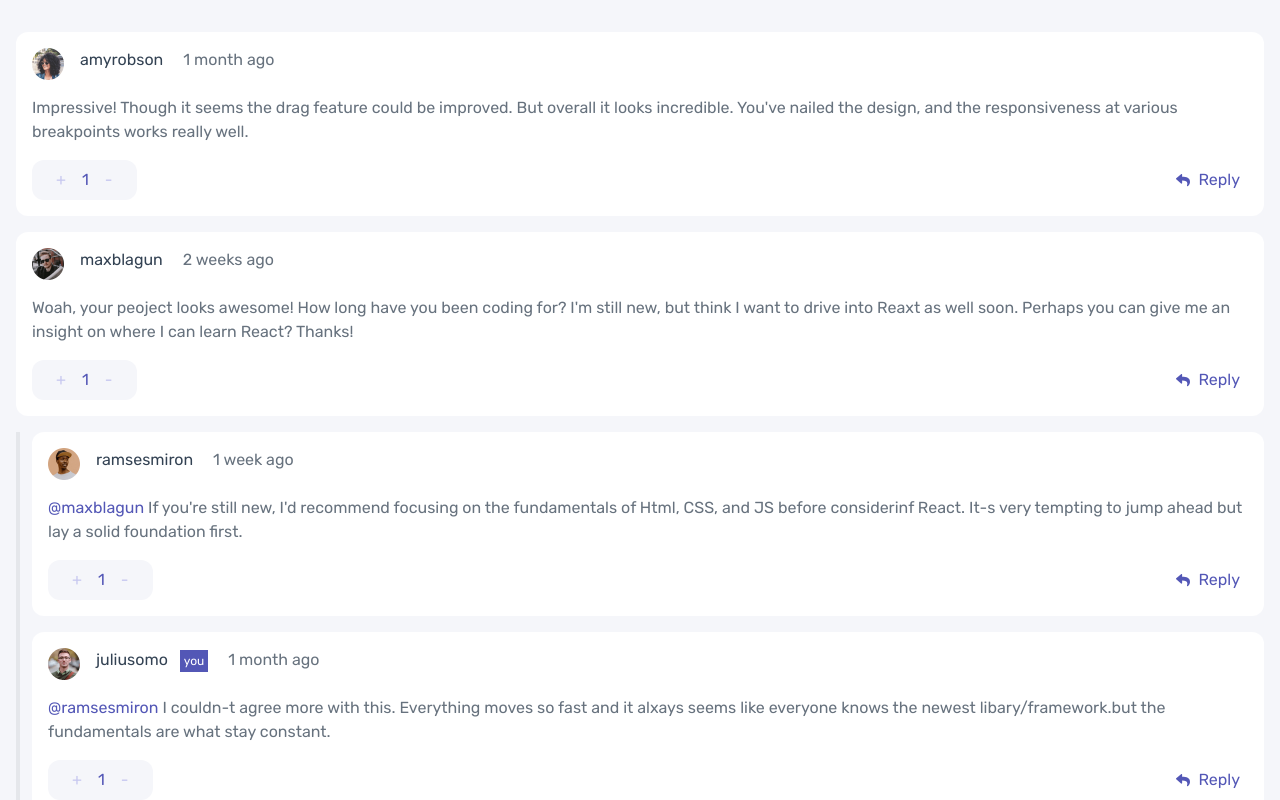
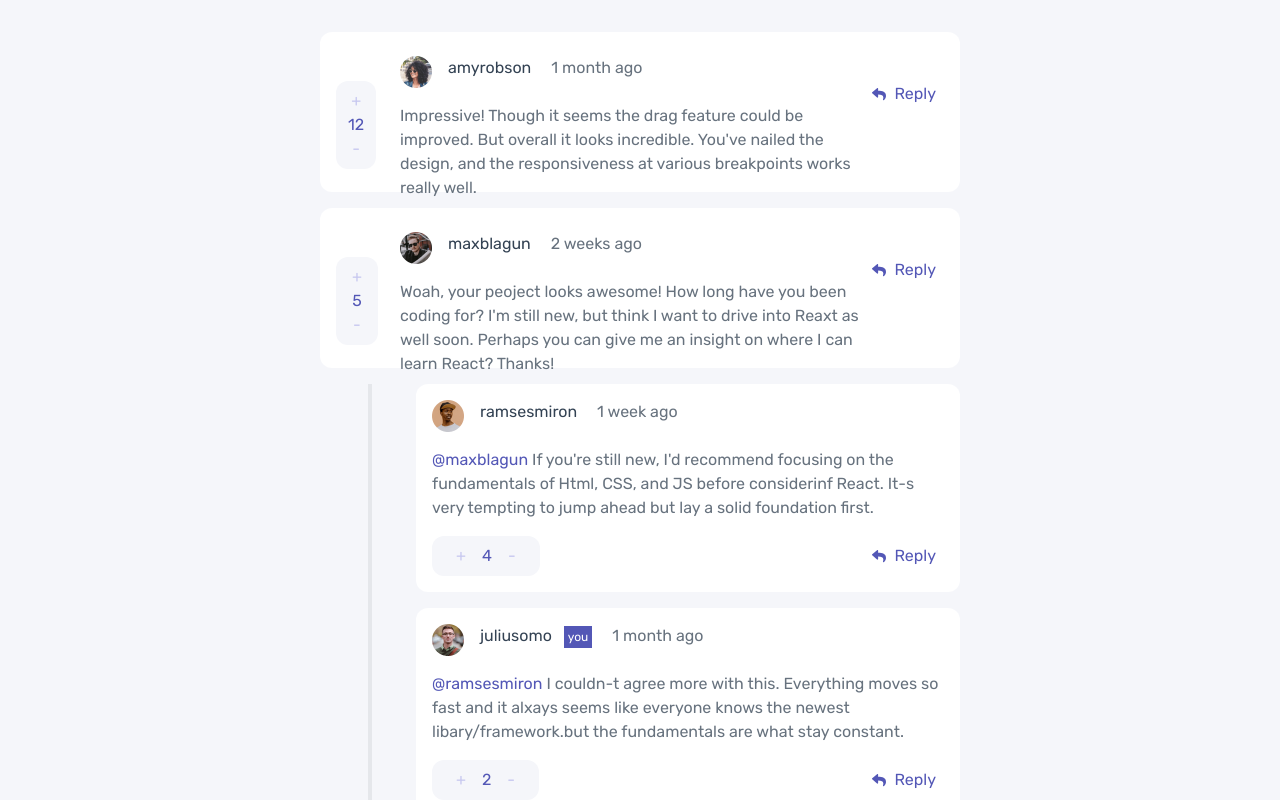
Before and after one commit to Georginio-prod/interactive-comments-section, a Vue app: page / in a window 1280 px wide. Shown: the top 800 px of the page. Built offline with nearby package versions, Linux system fonts and the light colour scheme.

Commit message:
change branch

```diff
--- a/src/components/content.vue
+++ b/src/components/content.vue
@@ -1,30 +1,164 @@
 <template>
     <div class="w-full h-auto justify-center items-center bg-[#F5F6FA]">
-        <div class="w-full flex flex-col  px-4 py-8">
+        <div class="w-full flex flex-col  px-4 py-8 lg:px-80">
 
-            <div class="bg-white px-4 py-4 rounded-xl">
-                <div class="flex ">
+            <div class="bg-white px-4 py-4 rounded-xl lg:pt-6 lg:h-40">
+                <div class="flex lg:px-16 ">
                     <img src="/public/avatars/image-amyrobson.png" alt="avatar" class="w-8 h-8">
                     <p class="pl-4 text-textcol ">
                         amyrobson <span class="text-textdes pl-4">1 month ago</span>
                     </p>
                 </div>
+                <div class=" pt-4 text-textdes ">
+                    <p class="lg:px-16">
+                        {{ msg }}
+                    </p>
+                    <div class="flex justify-between items-center">
+                        <div
+                            class="bg-bgcol flex rounded-xl mt-4 lg:flex lg:flex-col lg:items-center lg:justify-center lg:-translate-y-[135px]">
+                            <p class="px-6 py-2 lg:flex lg:flex-col lg:px-3 lg:items-center lg:justify-center ">
+                                <button @click="conteur++" key="bA" class="pr-4 text-btn lg:pr-0">+</button>
+                                <span class="text-num pr-4 lg:pr-0">{{ conteur }}</span>
+                                <button @click="conteur--" key="bB" class="text-btn lg:pr-0">-</button>
+                            </p>
+                        </div>
+
+                        <div class="flex items-center mt-4 ">
+                            <div v-if="!visible" class="flex items-center lg:transform lg:-translate-y-[166px]">
+                                <img src="/public/icon-reply.svg" alt="" class="mx-auto">
+                                <button @click="visible = true" class="text-num p-2">
+                                    Reply
+                                </button>
+                            </div>
+                            <div v-else class="flex flex-col items-center lg:transform lg:-translate-y-[166px]">
+                                <div class="flex items-center">
+                                    <img src="/public/icon-delete.svg" alt="">
+                                    <button class="p-2 text-sup">
+                                        Delete
+                                    </button>
+                                    <img src="/public/icon-edit.svg" alt="" class="pl-3">
+                                    <button class="p-2 text-num ">
+                                        Edit
+                                    </button>
+                                </div>
+
+
+                            </div>
+
+                        </div>
+                    </div>
+                </div>
+            </div>
+
+            <div class="bg-white px-4 py-4 mt-4 rounded-xl lg:pt-6 lg:h-40">
+                <div class="flex  lg:px-16">
+                    <img src="/public/avatars/image-maxblagun.png" alt="avatar" class="w-8 h-8">
+                    <p class="pl-4 text-textcol ">
+                        maxblagun <span class="text-textdes pl-4">2 weeks ago</span>
+                    </p>
+                </div>
+                <div class=" pt-4 text-textdes">
+                    <p class="lg:px-16">
+                        {{ msg1 }}
+                    </p>
+                    <div class="flex justify-between items-center">
+                        <div
+                            class="bg-bgcol flex rounded-xl mt-4 lg:flex lg:flex-col lg:items-center lg:justify-center lg:transform lg:-translate-y-[135px]">
+                            <p class="px-6 py-2 lg:flex lg:flex-col lg:px-4 lg:items-center lg:justify-center">
+                                <button @click="conteur1++" key="bA" class="pr-4 text-btn lg:pr-0">+</button>
+                                <span class="text-num pr-4 lg:pr-0">{{ conteur1 }}</span>
+                                <button @click="conteur1--" key="bB" class="text-btn lg:pr-0">-</button>
+                            </p>
+                        </div>
+
+                        <div class="flex items-center mt-4">
+                            <div v-if="!visible1" class="flex items-center  lg:transform lg:-translate-y-[166px]">
+                                <img src="/public/icon-reply.svg" alt="" class="mx-auto">
+                                <button @click="visible1 = true" class="text-num p-2">
+                                    Reply
+                                </button>
+                            </div>
+                            <div v-else class="flex flex-col items-center  lg:transform lg:-translate-y-[166px]">
+                                <div class="flex items-center">
+                                    <div>
+                                        <div v-if="!open" class="flex justify-center items-center">
+                                            <img src="/public/icon-delete.svg" alt="">
+                                            <div>
+                                                <button class="p-2 text-sup" @click="pop = true">
+                                                    Delete
+                                                </button>
+                                                <div>
+                                                    <div v-if="isPopupOpen"
+                                                        class="fixed inset-0 bg-red-300 bg-opacity-50 flex justify-center items-center">
+                                                        <div
+                                                            class="bg-white pt-9 rounded-3xl shadow-lg max-w-md w-full">
+                                                            FLDSFDLK
+                                                        </div>
+                                                    </div>
+                                                </div>
+                                            </div>
+                                            <img src="/public/icon-edit.svg" alt="" class="pl-3">
+                                            <button class="p-2 text-num" @click="open = true">
+                                                Edit
+                                            </button>
+                                        </div>
+                                        <div v-else class="flex w-full pt-5 justify-center items-center gap-4">
+                                            <div>
+                                                <img src="/public/avatars/image-juliusomo.png" alt="" class="h-6 w-6">
+                                            </div>
+                                            <div class="">
+                                                <input type="text" placeholder="Add a comment..."
+                                                    class="w-full rounded-xl h-24 pl-4  border pb-10">
+                                            </div>
+                                            <div class="flex justify-between pt-4">
+
+                                                <div>
+                                                    <button class="text-white bg-num py-3 px-4 rounded-lg"
+                                                        type="submit">
+                                                        SEND
+                                                    </button>
+                                                </div>
+                                            </div>
+                                        </div>
+                                    </div>
+
+                                </div>
+                            </div>
+
+
+                        </div>
+                    </div>
+                </div>
+            </div>
+
+            <div class="relative">
+                <div class="border-2 w-1 h-[530px]  mt-4 absolute lg:ml-12 z-10"></div>
+            </div>
+
+            <div class="bg-white px-4 py-4 mt-4 ml-4 rounded-xl lg:ml-24">
+                <div class="flex ">
+                    <img src="/public/avatars/image-ramsesmiron.png" alt="avatar" class="w-8 h-8">
+                    <p class="pl-4 text-textcol ">
+                        ramsesmiron <span class="text-textdes pl-4">1 week ago</span>
+                    </p>
+                </div>
                 <div class=" pt-4 text-textdes">
                     <p>
-                        {{ msg }}
+                        <span class="text-num">@maxblagun</span>
+                        {{ msg2 }}
                     </p>
                     <div class="flex justify-between items-center">
                         <div class="bg-bgcol flex rounded-xl mt-4">
                             <p class="px-6 py-2">
-                                <button @click="conteur++" key="bA" class="pr-4 text-btn">+</button>
-                                <span class="text-num pr-4"> {{ conteur }}</span>
-                                <button @click="conteur--" key="bB" class=" text-btn">-</button>
+                                <button @click="conteur2++" key="bA" class="pr-4 text-btn">+</button>
+                                <span class="text-num pr-4"> {{ conteur2 }}</span>
+                                <button @click="conteur2--" key="bB" class=" text-btn">-</button>
                             </p>
                         </div>
                         <div class="flex items-center mt-4">
-                            <div v-if="!visible" class="flex items-center">
+                            <div v-if="!visible2" class="flex items-center">
                                 <img src="/public/icon-reply.svg" alt="" class="mx-auto">
-                                <button @click="visible = true" class="text-num p-2">
+                                <button @click="visible2 = true" class="text-num p-2">
                                     Reply
                                 </button>
                             </div>
@@ -48,29 +182,31 @@
                 </div>
             </div>
 
-            <div class="bg-white px-4 py-4 mt-4 rounded-xl">
+            <div class="bg-white px-4 py-4 mt-4 ml-4 rounded-xl lg:ml-24">
                 <div class="flex ">
-                    <img src="/public/avatars/image-maxblagun.png" alt="avatar" class="w-8 h-8">
+                    <img src="/public/avatars/image-juliusomo.png" alt="avatar" class="w-8 h-8">
                     <p class="pl-4 text-textcol ">
-                        maxblagun <span class="text-textdes pl-4">2 weeks ago</span>
+                        juliusomo <span class="text-white bg-num p-1 text-xs ml-2"> you</span> <span
+                            class="text-textdes pl-4">1 month ago</span>
                     </p>
                 </div>
                 <div class=" pt-4 text-textdes">
                     <p>
-                        {{ msg1 }}
+                        <span class="text-num ">@ramsesmiron</span>
+                        {{ msg3 }}
                     </p>
                     <div class="flex justify-between items-center">
                         <div class="bg-bgcol flex rounded-xl mt-4">
                             <p class="px-6 py-2">
-                                <button @click="conteur++" key="bA" class="pr-4 text-btn">+</button>
-                                <span class="text-num pr-4"> {{ conteur }}</span>
-                                <button @click="conteur--" key="bB" class=" text-btn">-</button>
+                                <button @click="conteur3++" key="bA" class="pr-4 text-btn">+</button>
+                                <span class="text-num pr-4"> {{ conteur3 }}</span>
+                                <button @click="conteur3--" key="bB" class=" text-btn">-</button>
                             </p>
                         </div>
                         <div class="flex items-center mt-4">
-                            <div v-if="!visible" class="flex items-center">
+                            <div v-if="!visible3" class="flex items-center">
                                 <img src="/public/icon-reply.svg" alt="" class="mx-auto">
-                                <button @click="visible = true" class="text-num p-2">
+                                <button @click="visible3 = true" class="text-num p-2">
                                     Reply
                                 </button>
                             </div>
@@ -94,121 +230,25 @@
                 </div>
             </div>
 
-            <div class="relative">
-                <div class="border-2 w-1 h-[530px]  mt-4 absolute"></div>
-            </div>
+            <div class="text-textdes bg-white mt-4 px-4 py-4 rounded-xl z-30 lg:flex lg:gap-4">
+                <!-- Avatar en premier sur lg -->
+                <div class="flex items-center lg:order-1 translate-y-36 lg:translate-y-0 ">
+                    <img src="/public/avatars/image-juliusomo.png" alt="" class="h-8 w-8 ">
+                </div>
 
-            <div class="bg-white px-4 py-4 mt-4 ml-4 rounded-xl">
-                <div class="flex ">
-                    <img src="/public/avatars/image-ramsesmiron.png" alt="avatar" class="w-8 h-8">
-                    <p class="pl-4 text-textcol ">
-                        ramsesmiron <span class="text-textdes pl-4">1 week ago</span>
-                    </p>
+                <!-- Input en deuxième sur lg -->
+                <div class="lg:order-2 w-full">
+                    <input type="text" placeholder="Add a comment..." class="w-full rounded-xl h-24 pl-4 border pb-10">
                 </div>
-                <div class=" pt-4 text-textdes">
-                    <p>
-                        <span class="text-num">@maxblagun</span>
-                        {{ msg2 }}
-                    </p>
-                    <div class="flex justify-between items-center">
-                        <div class="bg-bgcol flex rounded-xl mt-4">
-                            <p class="px-6 py-2">
-                                <button @click="conteur++" key="bA" class="pr-4 text-btn">+</button>
-                                <span class="text-num pr-4"> {{ conteur }}</span>
-                                <button @click="conteur--" key="bB" class=" text-btn">-</button>
-                            </p>
-                        </div>
-                        <div class="flex items-center mt-4">
-                            <div v-if="!visible" class="flex items-center">
-                                <img src="/public/icon-reply.svg" alt="" class="mx-auto">
-                                <button @click="visible = true" class="text-num p-2">
-                                    Reply
-                                </button>
-                            </div>
-                            <div v-else class="flex flex-col items-center">
-                                <div class="flex items-center">
-                                    <img src="/public/icon-delete.svg" alt="">
-                                    <button class="p-2 text-sup">
-                                        Delete
-                                    </button>
-                                    <img src="/public/icon-edit.svg" alt="" class="pl-3">
-                                    <button class="p-2 text-num ">
-                                        Edit
-                                    </button>
-                                </div>
 
-
-                            </div>
-
-                        </div>
-                    </div>
+                <!-- Bouton en dernier sur lg -->
+                <div class="flex items-center pt-4 lg:order-3 float-right">
+                    <button class="text-white bg-num py-3 px-8 rounded-lg" type="submit">
+                        SEND
+                    </button>
                 </div>
             </div>
 
-            <div class="bg-white px-4 py-4 mt-4 ml-4 rounded-xl">
-                <div class="flex ">
-                    <img src="/public/avatars/image-juliusomo.png" alt="avatar" class="w-8 h-8">
-                    <p class="pl-4 text-textcol ">
-                        juliusomo <span class="text-white bg-num p-1 text-xs ml-2"> you</span> <span
-                            class="text-textdes pl-4">1 month ago</span>
-                    </p>
-                </div>
-                <div class=" pt-4 text-textdes">
-                    <p>
-                        <span class="text-num ">@ramsesmiron</span>
-                        {{ msg3 }}
-                    </p>
-                    <div class="flex justify-between items-center">
-                        <div class="bg-bgcol flex rounded-xl mt-4">
-                            <p class="px-6 py-2">
-                                <button @click="conteur++" key="bA" class="pr-4 text-btn">+</button>
-                                <span class="text-num pr-4"> {{ conteur }}</span>
-                                <button @click="conteur--" key="bB" class=" text-btn">-</button>
-                            </p>
-                        </div>
-                        <div class="flex items-center mt-4">
-                            <div v-if="!visible" class="flex items-center">
-                                <img src="/public/icon-reply.svg" alt="" class="mx-auto">
-                                <button @click="visible = true" class="text-num p-2">
-                                    Reply
-                                </button>
-                            </div>
-                            <div v-else class="flex flex-col items-center">
-                                <div class="flex items-center">
-                                    <img src="/public/icon-delete.svg" alt="">
-                                    <button class="p-2 text-sup">
-                                        Delete
-                                    </button>
-                                    <img src="/public/icon-edit.svg" alt="" class="pl-3">
-                                    <button class="p-2 text-num ">
-                                        Edit
-                                    </button>
-                                </div>
-
-
-                            </div>
-
-                        </div>
-                    </div>
-                </div>
-            </div>
-
-            <div class=" text-textdes bg-white mt-4 px-4 py-4 rounded-xl">
-                <div class="">
-                    <input type="text" placeholder="Add a comment..." class="w-full rounded-xl h-24 pl-4 border pb-10">
-                </div>
-                <div class="flex justify-between pt-4">
-                    <div>
-                        <img src="/public/avatars/image-juliusomo.png" alt="" class="h-8 w-8">
-                    </div>
-                    <div>
-                        <button class="text-white bg-num py-3 px-8 rounded-lg">
-                            SEND
-                        </button>
-                    </div>
-                </div>
-
-            </div>
         </div>
     </div>
 </template>
@@ -218,8 +258,20 @@
 export default {
     data() {
         return {
-            conteur: 1,
+            isPopupOpen: false,
+            pop: false,
+            open: false,
+            conteur: 12,
             visible: false,
+
+            conteur1: 5,
+            visible1: false,
+
+            conteur2: 4,
+            visible2: false,
+
+            conteur3: 2,
+            visible3: false,
             msg: "Impressive! Though it seems the drag feature could be improved. But overall it looks incredible. You've nailed the design, and the responsiveness at various breakpoints works really well.",
             msg1: "Woah, your peoject looks awesome! How long have you been coding for? I'm still new, but think I want to drive into Reaxt as well soon. Perhaps you can give me an insight on where I can learn React? Thanks!",
             msg2: "If you're still new, I'd recommend focusing on the fundamentals of Html, CSS, and JS before considerinf React. It-s very tempting to jump ahead but lay a solid foundation first.",
```
